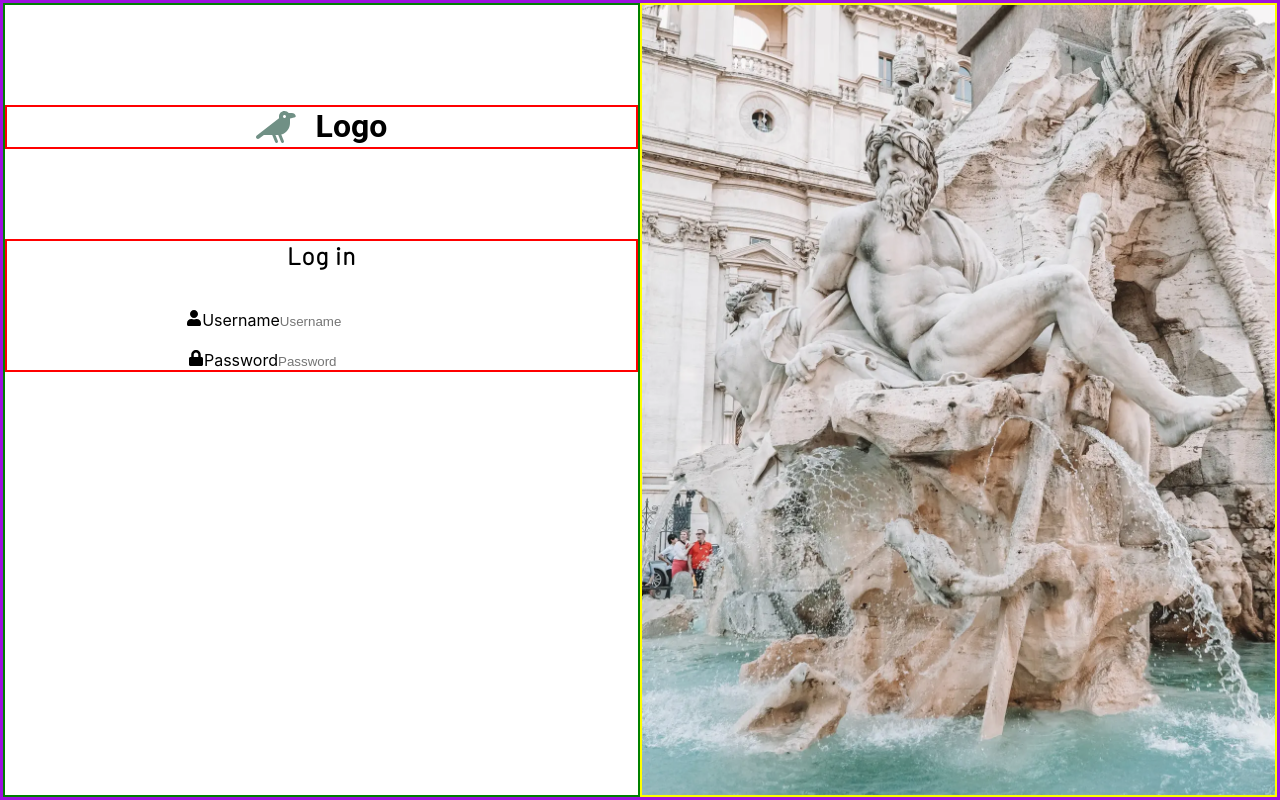
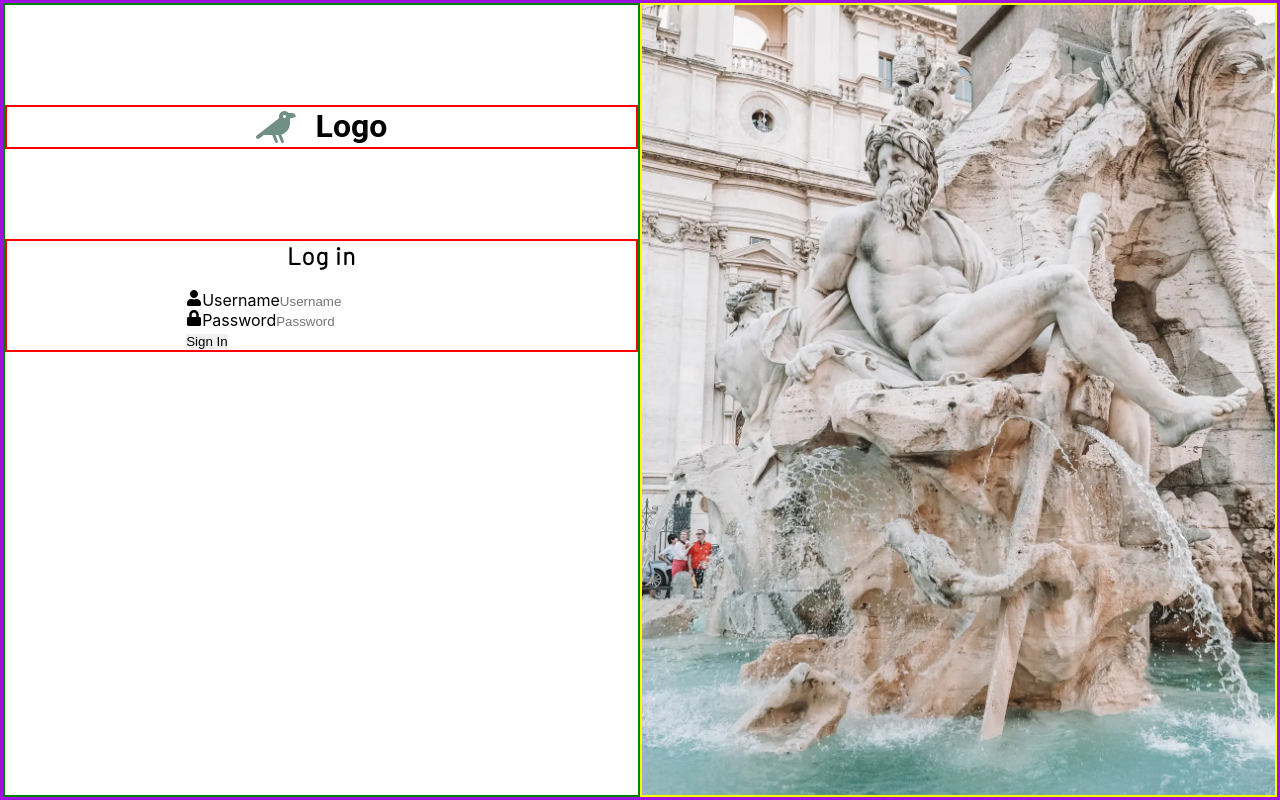
Before and after one commit to hemakumarm72/front-end-practise-day-1, a React (Create React App) app: page / in a window 1280 px wide. Built offline with nearby package versions, Linux system fonts and the light colour scheme.

Commit message:
login input

```diff
--- a/src/Pages/Login/Login.jsx
+++ b/src/Pages/Login/Login.jsx
@@ -31,11 +31,7 @@ function Login() {
 
                         <div className="loginfield">
                             <h3>Log in</h3>
-                            <form
-                                action="#"
-                                method="#"
-                                className="form_filed"
-                            />
+                            <form action="#" method="#" className="form login">
                                 <div className="form_field">
                                     <label htmlFor="login_username">
                                         <FaUser />
@@ -51,7 +47,6 @@ function Login() {
                                         required
                                     />
                                 </div>
-
                                 <div className="form_field">
                                     <label htmlFor="login_password">
                                         <FaLock />
@@ -67,6 +62,10 @@ function Login() {
                                         required
                                     />
                                 </div>
+                                <div className="form_field">
+                                    <input type="submit" value="Sign In" />
+                                </div>
+                            </form>
                         </div>
                     </div>
                     <div className="screen2">
```
Lines whose indentation alone changed are shown as unchanged.
